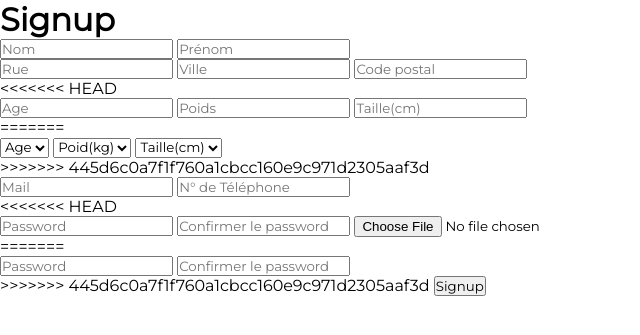
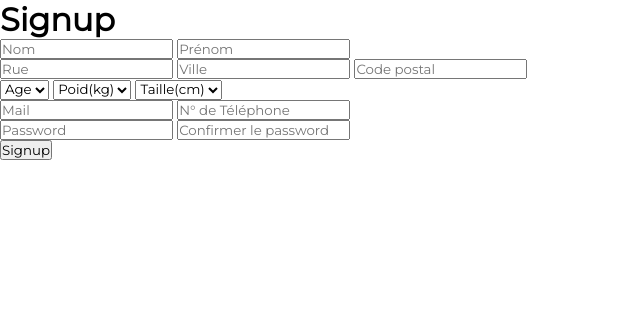
Before and after one commit to DavidMTdev/Sportify, a PHP site: page /signup.php in a window 1280 px wide. Shown: the part 70-405 px from the top of the page, without its empty margins (0-640 px from the left). Run offline with PHP 8.4, Linux system fonts and the light colour scheme.

Commit message:
Modify signup

```diff
--- a/php/signup.php
+++ b/php/signup.php
@@ -14,60 +14,44 @@
             <input class="signup-info" type="text" name="code" placeholder="Code postal">
         </div>
 
-<<<<<<< HEAD
-        <div class="user-infos">
-            <input class="signup-info" type="number" name="age" placeholder="Age">
-            <input class="signup-info" type="number" name="poid" placeholder="Poids">
-            <input class="signup-info" type="number" name="taille" placeholder="Taille(cm)">
-        </div>
-=======
         <div class="user-infos">
             <!-- <input class="signup-info" type="number" name="age" placeholder="Age"> -->
             <!-- <input class="signup-info" type="number" name="poid" placeholder="Poids">
                     <input class="signup-info" type="number" name="taille" placeholder="Taille(cm)"> -->
 
-                    <SELECT class="signup-info" name="age" size="1" >
+            <SELECT class="signup-info" name="age" size="1">
                 <OPTION> Age
-                        <?php for($i = 16; $i <= 100; $i++): ?>
+                    <?php for ($i = 16; $i <= 100; $i++) : ?>
                     <OPTION> <?= $i;
-                        endfor?>
+                        endfor ?>
             </SELECT>
 
             <SELECT class="signup-info" name="poid" size="1">
                 <OPTION> Poid(kg)
-                        <?php for($i = 40; $i <= 150; $i++): ?>
+                    <?php for ($i = 40; $i <= 150; $i++) : ?>
                     <OPTION> <?= $i;
-                        endfor?>
+                        endfor ?>
             </SELECT>
 
             <SELECT class="signup-info" name="taille" size="1">
                 <OPTION> Taille(cm)
-                        <?php for($i = 100; $i <= 230; $i++): ?>
+                    <?php for ($i = 100; $i <= 230; $i++) : ?>
                     <OPTION> <?= $i;
-                        endfor?>
+                        endfor ?>
             </SELECT>
 
 
         </div>
->>>>>>> 445d6c0a7f1f760a1cbcc160e9c971d2305aaf3d
 
         <div class="user-contact">
             <input class="signup-info" type="text" name="email" placeholder="Mail">
             <input class="signup-info" type="text" name="tel" placeholder="N° de Téléphone">
         </div>
 
-<<<<<<< HEAD
-        <div class="user-password">
-            <input class="signup-password" type="password" name="mdp" placeholder="Password">
-            <input class="signup-password" type="password" name="verification" placeholder="Confirmer le password">
-            <input class="signup-password" type="file" name="image" placeholder="Confirmer le password">
-        </div>
-=======
         <div class="user-password">
             <input class="signup-password" type="password" name="mdp" placeholder="Password">
             <input class="signup-password" type="password" name="verification" placeholder="Confirmer le password">
         </div>
->>>>>>> 445d6c0a7f1f760a1cbcc160e9c971d2305aaf3d
 
         <input class="signup-submit" type="submit" value="Signup" name="submit">
     </div>
```
Lines whose indentation alone changed are shown as unchanged.
